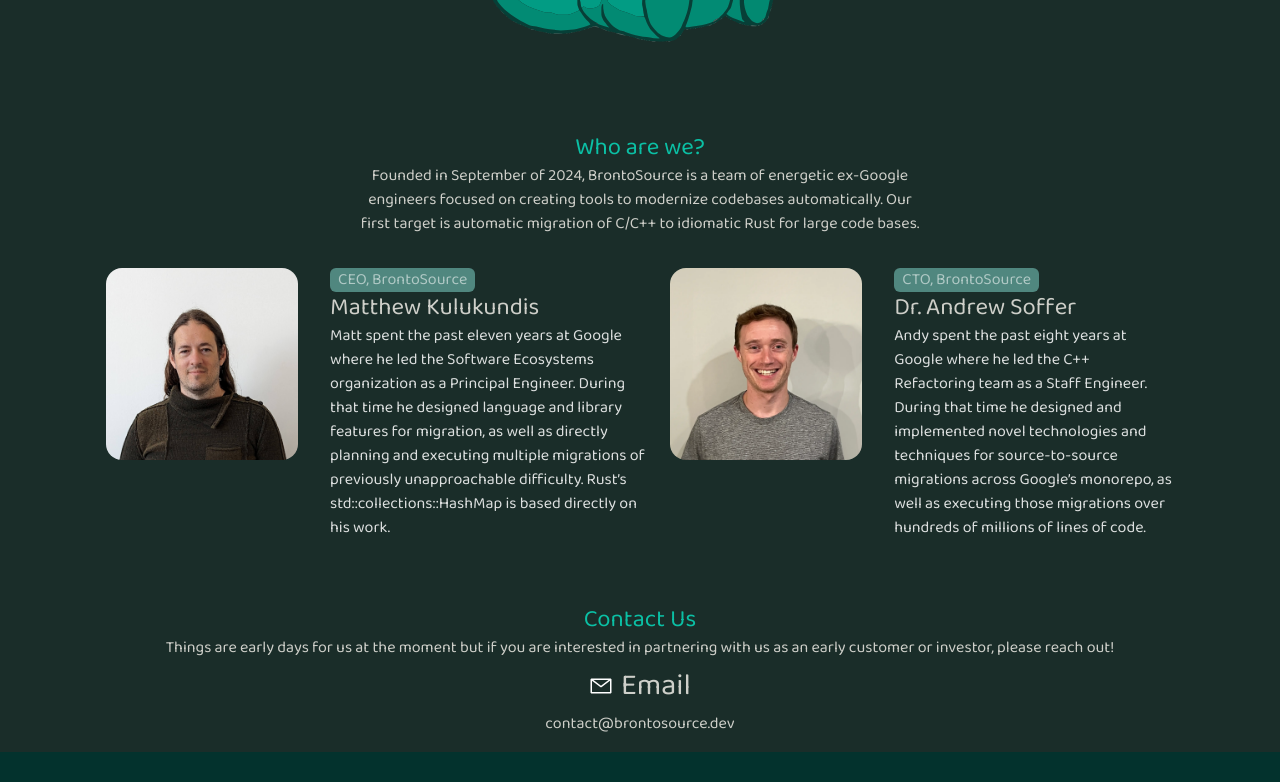
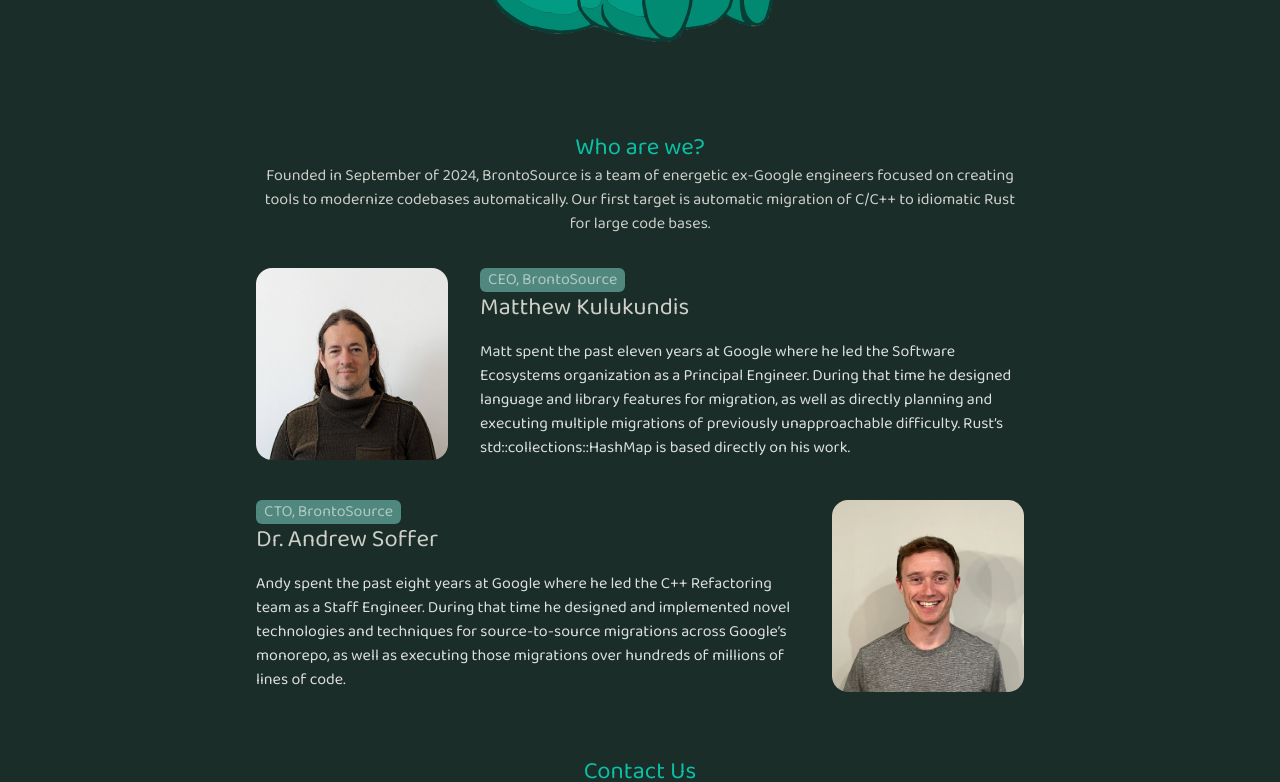
Before and after one commit to brontosource/brontosource.github.io, a Next.js app: page / in a window 1280 px wide. Shown: the part 380-1162 px from the top of the page. Built offline with nearby package versions, Linux system fonts and the light colour scheme.

Commit message:
Update: AboutDev flow and max-w added to elements

```diff
--- a/package.json
+++ b/package.json
@@ -9,6 +9,7 @@
     "lint": "next lint"
   },
   "dependencies": {
+    "clsx": "^2.1.1",
     "daisyui": "^4.11.1",
     "flowbite-react": "^0.10.2",
     "next": "^14.2.14",
--- a/src/app/page.tsx
+++ b/src/app/page.tsx
@@ -13,7 +13,7 @@ export default function Home() {
         <Image src={SippingDrink} alt={"Charlette the Bronto sipping a hot drink"} className="w-3/5 md:w-4/12 mx-auto" />
       </section>
       <section className="text-left h-fit">
-        <div className="max-w-xl text-center mx-auto mb-8">
+        <div className="max-w-3xl text-center mx-auto mb-8">
           <h2 className="text-4xl sm:text-2xl text-primary">
             Who are we?
           </h2>
@@ -24,12 +24,12 @@ export default function Home() {
             idiomatic Rust for large code bases.
           </p>
         </div>
-        <div className="flex flex-col lg:flex-row my-4 h-fit gap-y-10 gap-x-4 lg:max-w-full max-w-xl mx-auto">
+        <div className="flex flex-col my-4 h-fit gap-y-10 gap-x-4 max-w-3xl mx-auto">
           <AboutDev imageURL={"/matt.webp"} title={"CEO, BrontoSource"} name={"Matthew Kulukundis"} description={"Matt spent the past eleven years at Google where he led the Software Ecosystems organization as a Principal Engineer. During that time he designed language and library features for migration, as well as directly planning and executing multiple migrations of previously unapproachable difficulty. Rust’s std::collections::HashMap is based directly on his work."} />
-          <AboutDev imageURL={"/andy.webp"} title={"CTO, BrontoSource"} name={"Dr. Andrew Soffer"} description={"Andy spent the past eight years at Google where he led the C++ Refactoring team as a Staff Engineer. During that time he designed and implemented novel technologies and techniques for source-to-source migrations across Google’s monorepo, as well as executing those migrations over hundreds of millions of lines of code."} />
+          <AboutDev flipped imageURL={"/andy.webp"} title={"CTO, BrontoSource"} name={"Dr. Andrew Soffer"} description={"Andy spent the past eight years at Google where he led the C++ Refactoring team as a Staff Engineer. During that time he designed and implemented novel technologies and techniques for source-to-source migrations across Google’s monorepo, as well as executing those migrations over hundreds of millions of lines of code."} />
         </div>
       </section>
-      <section className="h-fit flex flex-col gap-2">
+      <section className="h-fit flex flex-col gap-2 max-w-3xl mx-auto">
         <div>
           <h2 className="text-4xl sm:text-2xl text-primary">
             Contact Us
--- a/src/components/AboutDev.tsx
+++ b/src/components/AboutDev.tsx
@@ -1,18 +1,20 @@
+import clsx from 'clsx';
 import Image from 'next/image'
 
 type AboutDevProps = {
+    flipped?: boolean;
     imageURL: string;
     title: string;
     name: string;
     description: string;
 }
 
-const AboutDev = ({ imageURL, title, name, description }: AboutDevProps) => {
+const AboutDev = ({ flipped, imageURL, title, name, description }: AboutDevProps) => {
     return (
-        <div className="flex flex-col sm:flex-row gap-2 sm:gap-8 h-fit lg:justify-normal justify-center">
+        <div className={clsx("flex flex-col gap-2 sm:gap-8 h-fit lg:justify-normal justify-center", flipped ? "sm:flex-row-reverse" : "sm:flex-row")}>
             <div className="avatar">
-                <div className="h-48 sm:h-48 rounded-2xl flex sm:aspect-square justify-end w-full">
-                    <Image src={imageURL} alt="Headshot of Andy, one of the co-founders" width={300} height={300} className='object-scale-down' />
+                <div className="h-48 rounded-2xl flex sm:aspect-square justify-end w-full">
+                    <Image src={imageURL} alt="Headshot of Andy, one of the co-founders" width={500} height={500} className='object-scale-down' />
                 </div>
             </div>
             <div className="flex flex-col justify-between lg:w-full">
```
Also changed, not shown: 1 other file (tests, documents, lock files or other folders).
